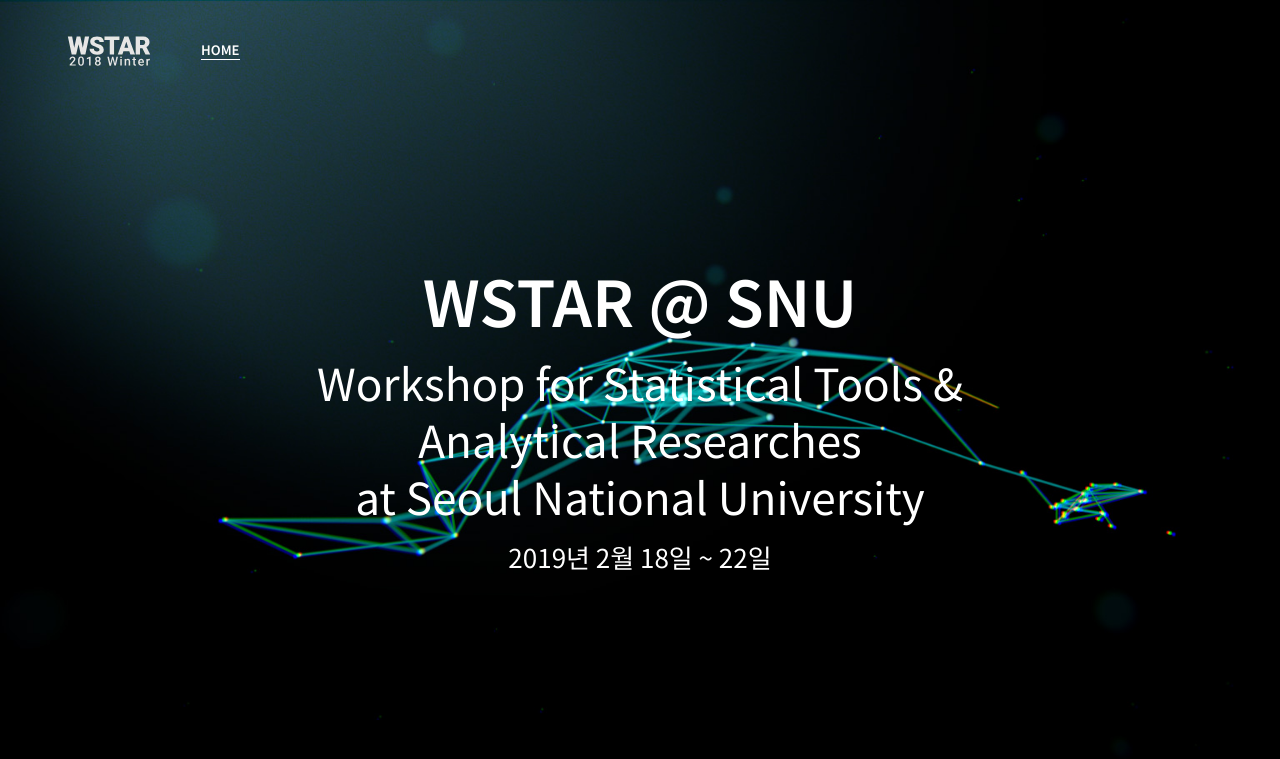
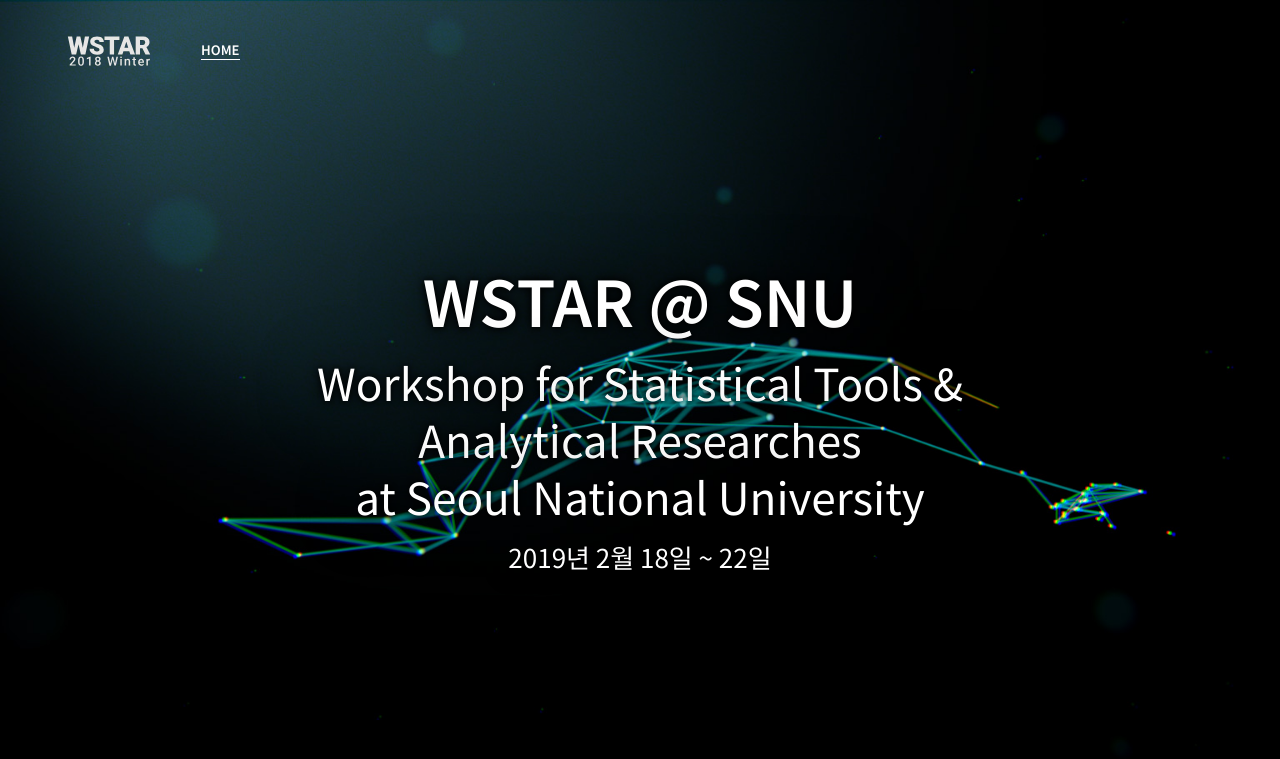
Before and after one commit to JaeyeongYang/dans-snu.github.io, a Jekyll site: the page built from index.html, in a window 1280 px wide and 900 px high. Shown: the top 759 px of the window. Built offline with Jekyll 4.4.1, drawn with Linux system fonts in a browser that asks for light colours; nearby versions of some CDN libraries; comment, search, counter and statistics services are not loaded.

```diff
--- a/_sass/partials/_hero.scss
+++ b/_sass/partials/_hero.scss
@@ -11,6 +11,9 @@
         @media (max-width: 767px) {
             margin: 0;
             padding: 0;
+        }
+        h1, p {
+            text-shadow: 0 0 1em #000, 0 0 0.2em #000, 0 0 0.1em #000;
         }
         p {
             font-size: $base-font-size * 2;
```
